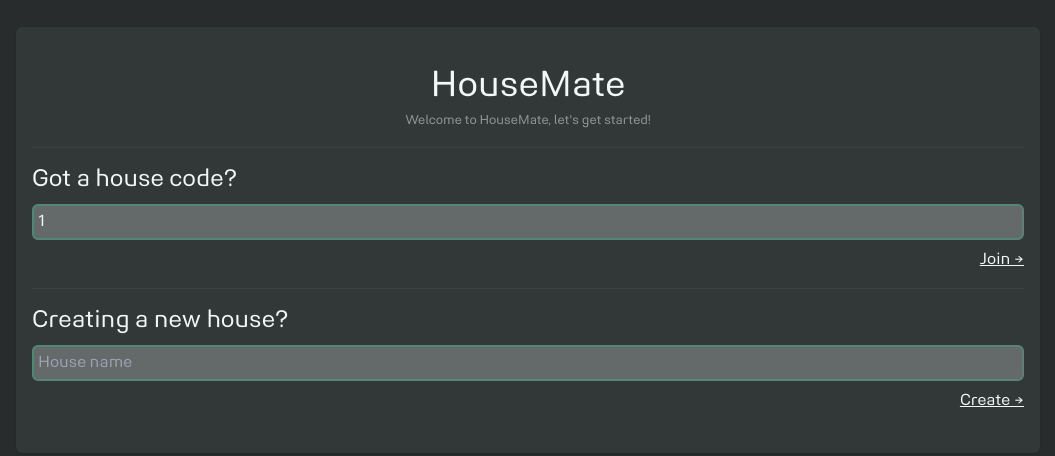
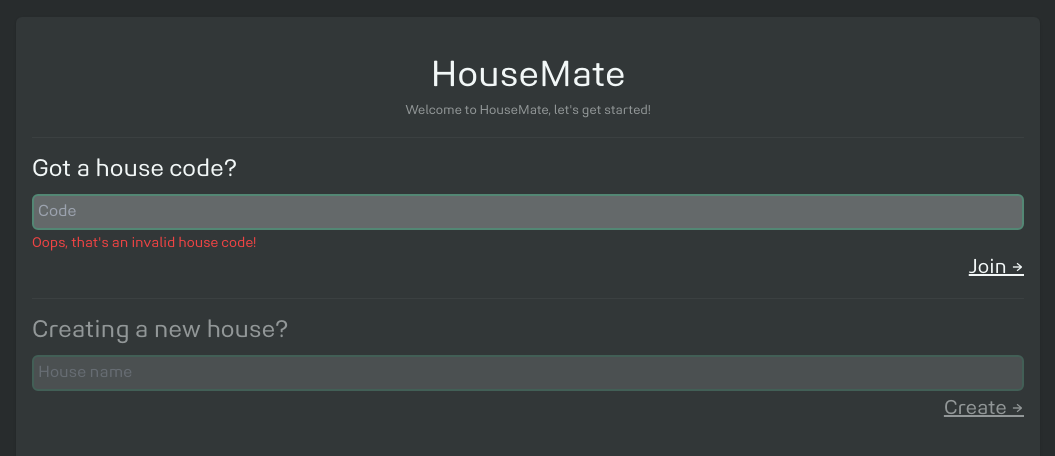
Before and after one commit to awphi/housemate, a Vue app: page /join/1 in a window 1280 px wide. Shown: the part 160-616 px from the top of the page, without its empty margins (112-1167 px from the left). Built offline with nearby package versions, Linux system fonts and the light colour scheme; no server answers; the database is empty.

Commit message:
new switch, improve UX

```diff
--- a/src/assets/tailwind.css
+++ b/src/assets/tailwind.css
@@ -30,7 +30,7 @@ a {
 }
 
 .hr-base {
-  @apply w-full mt-4 mb-4 opacity-5;
+  @apply w-full my-4 opacity-5 border-t select-none;
 }
 
 .button-base {
@@ -56,3 +56,7 @@ a {
 .swiper-pagination-bullet-active {
   @apply bg-primary !important;
 }
+
+.switch-box-base {
+  @apply text-header border-border flex mb-2 p-2 h-16 text-xl text-left;
+}
--- /dev/null
+++ b/src/components/NewSwitchOptions.vue
@@ -0,0 +1,24 @@
+<template>
+  <div class="w-4/5 p-6 my-8 align-middle transform bg-main rounded-2xl">
+    <h1 class="text-2xl text-header">Creating New Switch</h1>
+    <div class="hr-base" />
+    <!-- TODO -->
+    <button
+      class="bg-primary rounded-md p-2 w-full text-header"
+      @click="onConfirmed"
+    >
+      Confirm
+    </button>
+  </div>
+</template>
+
+<script>
+export default {
+  methods: {
+    onConfirmed() {
+      this.$emit("confirm", {});
+    },
+  },
+  emits: ["confirm"],
+};
+</script>
--- a/src/components/SettingsComponent.vue
+++ b/src/components/SettingsComponent.vue
@@ -27,7 +27,7 @@
         Confirm changes
       </button>
     </div>
-    <hr class="hr-base" />
+    <div class="hr-base" />
     <button class="bg-red-600 button-base" @click="onLeaveHouseClick">
       Leave House
     </button>
--- a/src/components/SwitchComponent.vue
+++ b/src/components/SwitchComponent.vue
@@ -1,15 +1,5 @@
 <template>
-  <div
-    class="
-      text-header
-      border-b-2 border-border
-      flex
-      mb-2
-      p-2
-      h-16
-      text-xl text-left
-    "
-  >
+  <div class="switch-box-base border-b-2">
     <div class="flex-1 flex justify-center flex-col">
       <p>{{ this.switch.name }}</p>
       <small v-if="this.switch.enabled" class="text-xs opacity-50">{{
@@ -21,7 +11,7 @@
       <Switch
         :checked="this.switch.enabled"
         class="switch-base w-20 h-10 relative inline-flex items-center"
-        :class="this.switch.enabled ? 'bg-green-600' : 'bg-gray-700'"
+        :class="this.switch.enabled ? 'bg-primary' : 'bg-main'"
         @click="onSwitchToggle"
       >
         <span className="sr-only">Toggle {{ this.switch.name }}</span>
--- a/src/components/SwitchListComponent.vue
+++ b/src/components/SwitchListComponent.vue
@@ -1,5 +1,6 @@
 <template>
-  <div class="h-full w-full">
+  <div class="h-full w-full flex flex-col items-center">
+    <div class="flex-1 overflow-scroll w-full mt-4">
       <SwitchComponent
         v-for="(s, index) in this.switches"
         :switch="s"
@@ -7,10 +8,37 @@
         :index="index"
         :now="now"
       ></SwitchComponent>
+      <div class="w-full switch-box-base justify-center items-center pt-1">
+        <button @click="createNewClicked" class="button-base bg-main">
+          <svg width="24" height="24" fill="none" viewBox="0 0 24 24">
+            <path
+              stroke="currentColor"
+              stroke-linecap="round"
+              stroke-linejoin="round"
+              stroke-width="1.5"
+              d="M12 5.75V18.25"
+            ></path>
+            <path
+              stroke="currentColor"
+              stroke-linecap="round"
+              stroke-linejoin="round"
+              stroke-width="1.5"
+              d="M18.25 12L5.75 12"
+            ></path>
+          </svg>
+        </button>
+      </div>
+    </div>
+
+    <modal v-model:isOpen="isModalOpen">
+      <new-switch-options @confirm="newSwitchConfirmed" />
+    </modal>
   </div>
 </template>
 
 <script>
+import Modal from "./Modal.vue";
+import NewSwitchOptions from "./NewSwitchOptions.vue";
 import SwitchComponent from "./SwitchComponent.vue";
 
 export default {
@@ -18,11 +46,18 @@ export default {
     return {
       now: Math.round(Date.now() / 1000),
       interval: null,
+      isModalOpen: false,
     };
   },
   methods: {
     updateNow() {
       this.now = Math.round(Date.now() / 1000);
+    },
+    createNewClicked() {
+      this.isModalOpen = true;
+    },
+    newSwitchConfirmed() {
+      this.isModalOpen = false;
     },
   },
   created() {
@@ -33,6 +68,8 @@ export default {
   },
   components: {
     SwitchComponent,
+    Modal,
+    NewSwitchOptions,
   },
   props: ["switches"],
 };
--- a/src/components/TimePicker.vue
+++ b/src/components/TimePicker.vue
@@ -1,7 +1,7 @@
 <template>
   <div class="w-4/5 p-6 my-8 align-middle transform bg-main rounded-2xl">
     <h1 class="text-2xl text-header">Set Timer</h1>
-    <hr class="hr-base" />
+    <div class="hr-base" />
     <scroll-picker
       class="text-header h-25 bg-main"
       :options="options"
@@ -12,7 +12,7 @@
         <div class="bg-main"></div>
       </template>
     </scroll-picker>
-    <hr class="hr-base" />
+    <div class="hr-base" />
 
     <button
       class="bg-primary rounded-md p-2 w-full text-header"
@@ -54,6 +54,7 @@ export default {
       selections: [0, 0],
     };
   },
+  emits: ["confirm"],
   components: { ScrollPicker },
 };
 </script>
--- a/src/router/index.js
+++ b/src/router/index.js
@@ -1,7 +1,6 @@
 import { createRouter, createWebHistory } from "vue-router";
 import Home from "../views/Home.vue";
 import Welcome from "../views/Welcome.vue";
-import PageNotFound from "../views/PageNotFound.vue";
 import store from "@/store";
 
 const routes = [
@@ -28,7 +27,7 @@ const routes = [
     name: "Join",
     component: Welcome,
   },
-  { path: "/:pathMatch(.*)*", component: PageNotFound },
+  { path: "/:pathMatch(.*)*", component: Welcome },
 ];
 
 const router = createRouter({
--- a/src/store/index.js
+++ b/src/store/index.js
@@ -4,7 +4,7 @@ const store = createStore({
   state: {
     houses: [],
     selectedHouse: 0,
-    username: "Anonymous Housemate",
+    username: "A Housemate",
   },
   mutations: {
     setHouses(state, houses) {
--- a/src/views/Home.vue
+++ b/src/views/Home.vue
@@ -26,13 +26,15 @@
       class="text-header opacity-50"
       >Welcome, {{ this.$store.state.username }}!</small
     >
-    <Swiper :pagination="true" class="w-full h-full">
+    <Swiper :pagination="true" class="w-full h-full pb-11">
       <SwiperSlide>
         <!-- <p class="text-2xl text-header">Switches</p> -->
         <SwitchListComponent :switches="activeHouse.switches" />
       </SwiperSlide>
       <SwiperSlide>
-        <p class="text-2xl w-full self-center text-center text-header">Notes</p>
+        <p class="text-2xl w-full self-center text-center text-header">
+          Notes coming soon...
+        </p>
       </SwiperSlide>
       <SwiperSlide>
         <SettingsComponent />
--- a/src/views/PageNotFound.vue
+++ /dev/null
@@ -1,11 +0,0 @@
-<template>
-  <div class="home">
-    <img alt="Vue logo" src="../assets/logo.png" />
-  </div>
-</template>
-
-<script>
-export default {
-  name: "Home",
-};
-</script>
--- a/src/views/Welcome.vue
+++ b/src/views/Welcome.vue
@@ -18,35 +18,50 @@
       <small class="text-header opacity-50"
         >Welcome to HouseMate, let's get started!</small
       >
-      <hr class="hr-base" />
+      <div class="hr-base" />
       <div class="w-full ml-1 mr-1 flex flex-col">
         <h2 class="text-left w-full text-header text-2xl">Got a house code?</h2>
         <input
           v-model="joinCode"
-          class="input-base mb-2 mt-2"
+          class="input-base mb-1 mt-2"
           placeholder="Code"
         />
-        <a
-          class="text-header text-right w-full underline"
+        <p v-if="joinCodeInvalid" class="text-red-500 text-sm">
+          Oops, that's an invalid house code!
+        </p>
+        <button
+          class="text-header self-end text-xl underline"
           @click="onJoinHouseClick"
-          >Join →</a
         >
+          Join →
+        </button>
       </div>
-      <hr class="hr-base" />
-      <div class="w-full ml-1 mr-1 flex flex-col">
+      <div class="hr-base" />
+      <div
+        class="
+          w-full
+          ml-1
+          mr-1
+          flex flex-col
+          opacity-50
+          pointer-events-none
+          select-none
+        "
+      >
         <h2 class="text-left w-full text-header text-2xl">
           Creating a new house?
         </h2>
         <input
           v-model="newHouseName"
-          class="input-base mb-2 mt-2"
+          class="input-base mb-1 mt-2"
           placeholder="House name"
         />
-        <a
-          class="text-header text-right w-full underline"
+        <button
+          class="text-header self-end text-xl underline"
           @click="onCreateHouseClick"
-          >Create →</a
         >
+          Create →
+        </button>
       </div>
     </div>
   </div>
@@ -63,7 +78,10 @@ export default {
   methods: {
     ...mapMutations(["addHouse", "selectHouse"]),
     onJoinHouseClick() {
+      this.joinCodeInvalid = false;
+
       if (this.joinCode.length == 0) {
+        this.joinCodeInvalid = true;
         return;
       }
 
@@ -78,7 +96,8 @@ export default {
             this.$router.push("/home");
           }
         } else {
-          // TODO error message
+          this.joinCodeInvalid = true;
+          this.joinCode = "";
         }
       });
     },
@@ -102,6 +121,7 @@ export default {
     return {
       newHouseName: "",
       joinCode: "",
+      joinCodeInvalid: false,
     };
   },
 };
```
Lines whose indentation alone changed are shown as unchanged.
